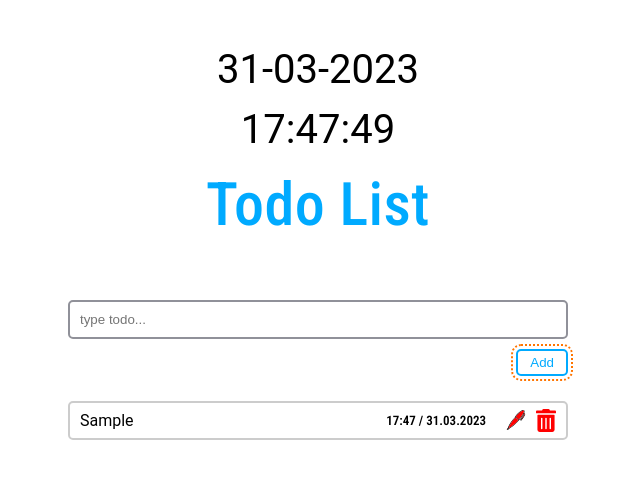
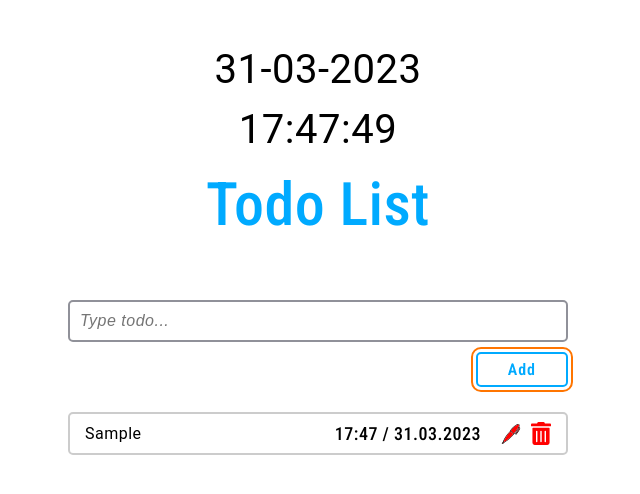
Before and after one commit to Sardorbek-Raximberdiyev/todos-form, a plain HTML site: page index.html in a window 1280 px wide. Both pictures are taken after typing "Sample" into the empty fields and a click on the button "Add". Shown: the whole page, without its empty margins (322-962 px from the left). Drawn offline with Linux system fonts and the light colour scheme.

Commit message:
Fixed all fonts issue

```diff
--- a/css/style.css
+++ b/css/style.css
@@ -19,7 +19,7 @@ html {
 }
 
 *:focus {
-  outline: 2px dotted var(--accent-color);
+  outline: 2px solid var(--accent-color);
   outline-offset: 3px;
 }
 
@@ -30,11 +30,11 @@ body {
   justify-content: center;
   padding: 0;
   margin: 0;
-  font-size: 13px;
+  font-size: 18px;
   line-height: 1.5;
   font-family: var(--text-font);
   color: #000;
-  /* letter-spacing: 0.5px; */
+  letter-spacing: 0.5px;
 }
 
 
@@ -153,12 +153,33 @@ img {
   width: 100%;
   padding: 10px;
   margin-bottom: 10px;
+  font-size: 16px;
   border-radius: 5px;
   border: 2px solid #909199;
+  letter-spacing: 0.5px;
+}
+
+.form__input:placeholder-shown {
+  font-style: italic;
 }
 
 .form-btn {
+  padding: 6px 30px;
   margin-bottom: 25px;
+  font-size: 16px;
+  letter-spacing: 1px;
+  font-weight: 600;
+  font-family: var(--heading-font);
+  transition: background-color 0.3s ease, color 0.3s ease;
+}
+
+.form-btn:hover {
+  background-color: rgb(0, 170, 255);
+  color: #fff;
+}
+
+.form-btn:active {
+  transform: translatey(2px);
 }
 
 .wrapper__todolist {
@@ -177,7 +198,7 @@ img {
   flex-wrap: wrap;
   width: 100%;
   align-items: center;
-  padding: 6px 10px;
+  padding: 6px 15px;
   border-radius: 5px;
   border: 2px solid #ccc;
   user-select: none;
@@ -196,7 +217,7 @@ img {
 
 .todolist__time {
   margin-right: 20px;
-  font-weight: 600;
+  font-weight: 500;
   font-family: var(--heading-font);
 }
 
--- a/index.html
+++ b/index.html
@@ -34,7 +34,7 @@
       <!-- TODOS FORM -->
       <form class="wrapper__form form js-form">
         <label class="form__label">
-          <input class="form__input js-input" type="text" placeholder="type todo..." >
+          <input class="form__input js-input" type="text" placeholder="Type todo..." >
           <span class="create-message"></span>
         </label>
         <button class="button form-btn js-btn" type="submit">Add</button>
```
